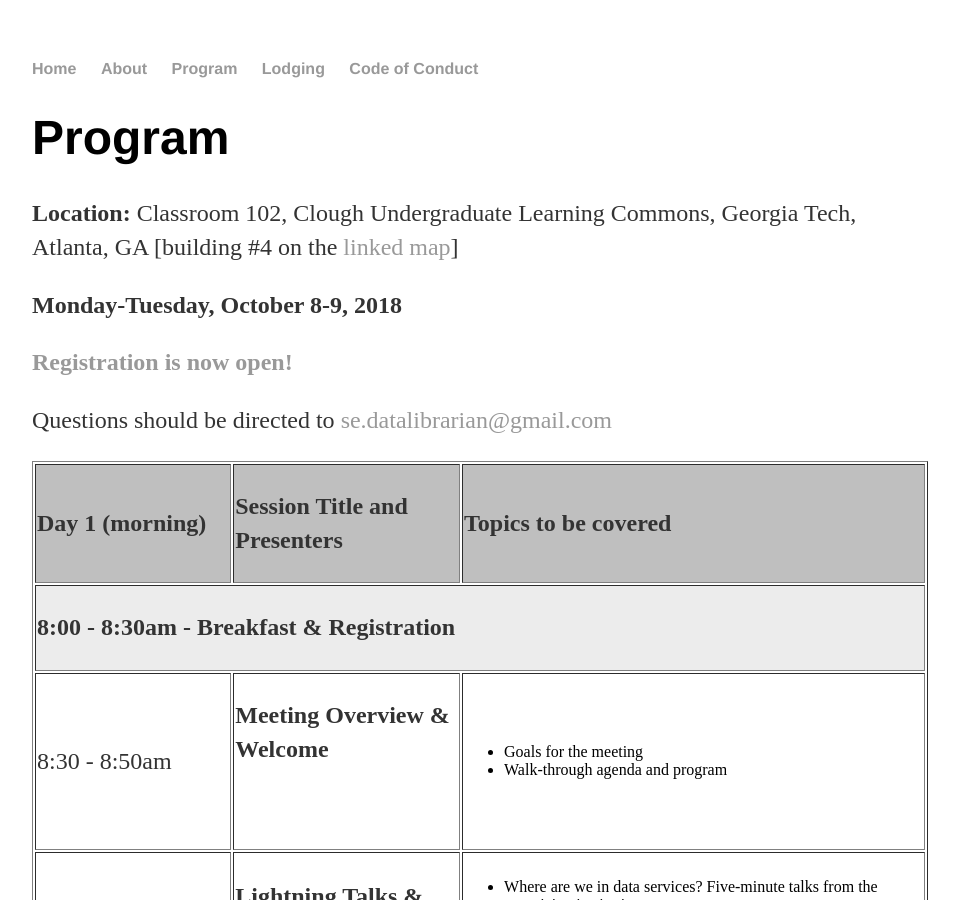
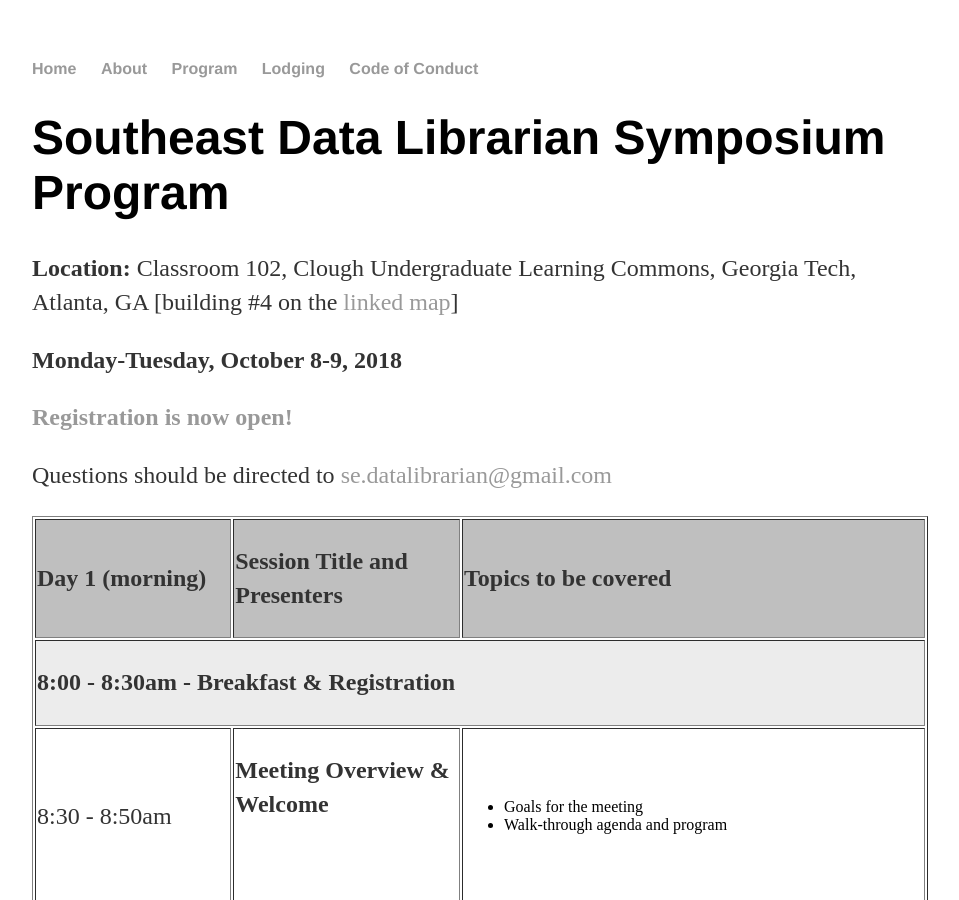
Before and after one commit to se-datalibrarian/test, a Jekyll site: the page built from program/index.html, in a window 1280 px wide and 900 px high. Shown: the whole window, without its empty margins (160-1119 px from the left). Built offline with Jekyll 4.4.1, drawn with Linux system fonts in a browser that asks for light colours.

Commit message:
Updated via the Open Science Framework

```diff
--- a/program/index.html
+++ b/program/index.html
@@ -5,7 +5,7 @@ title:  Program for the SE Data Librarian Symposium
 
 ---
     		<div class="blurb">
-			<h1>Program</h1>
+			<h1>Southeast Data Librarian Symposium Program</h1>
 
 
 <!-- #######  YAY, I AM THE SOURCE EDITOR! #########-->
```
